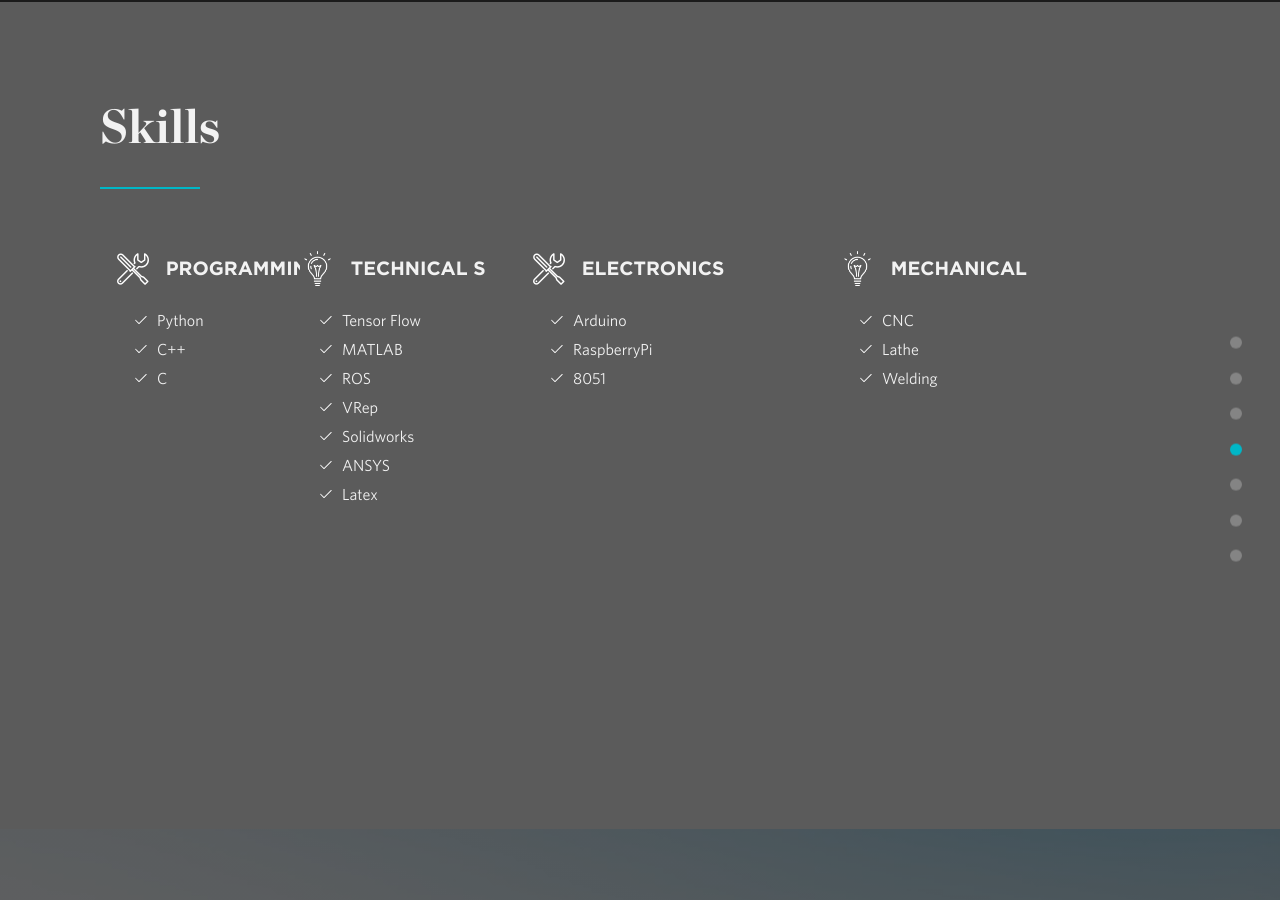
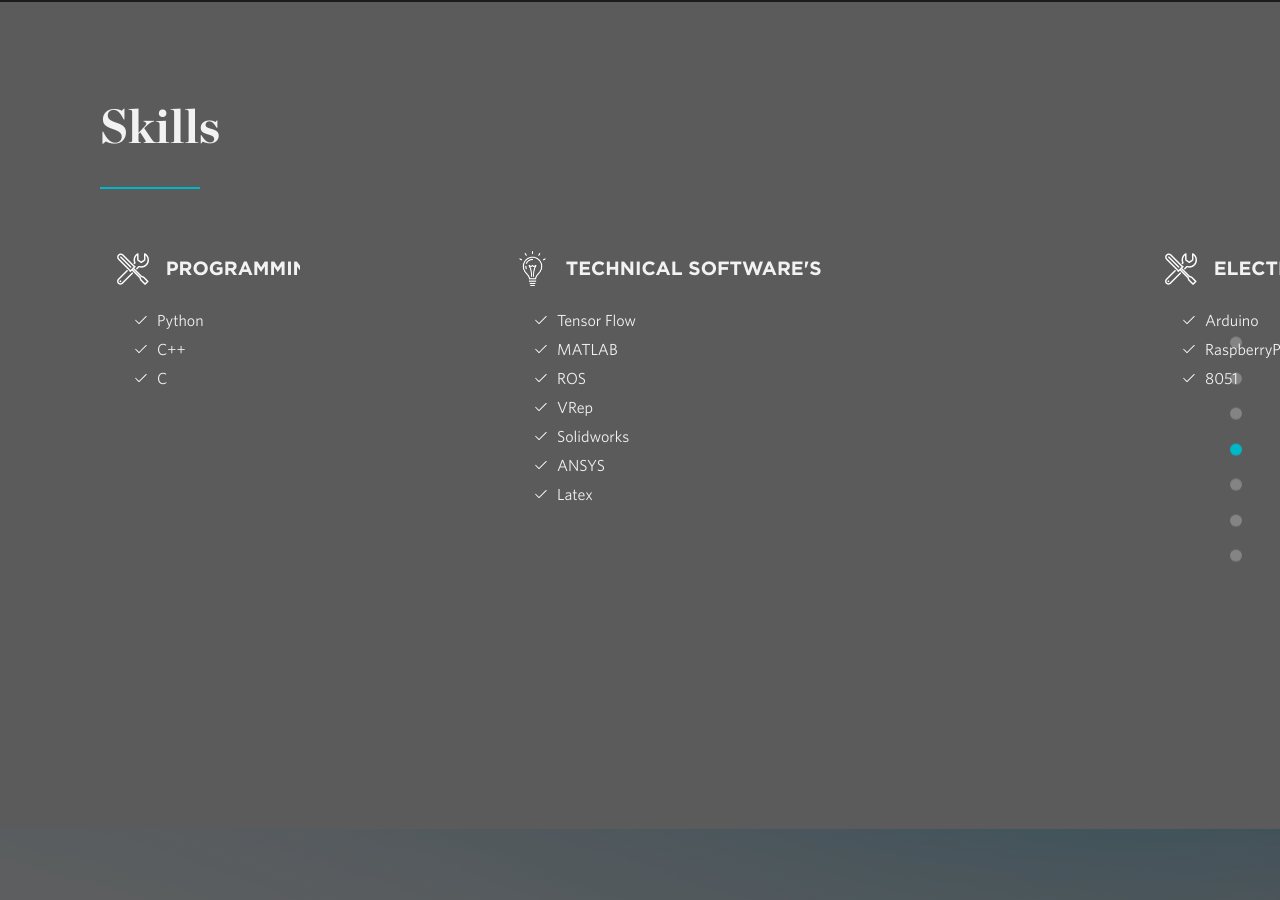
Before and after one commit to sgteja/trailsite.github.io, a Jekyll site: the page built from index.html, in a window 1280 px wide and 900 px high, scrolled down 1683 px. Built offline with Jekyll 4.4.1, drawn with Linux system fonts in a browser that asks for light colours; nearby versions of some CDN libraries.

Commit message:
changing the dist

```diff
--- a/_includes/skills.html
+++ b/_includes/skills.html
@@ -40,6 +40,9 @@
               {% endfor %}
             </ul>
           </div>
+        </div>
+
+        <div class="flex-item check-wrapper">
           <div class="knowledge-wrapper">
             <h2 class="skills-heading">
               <span class="sprite knowledge"></span>
```
